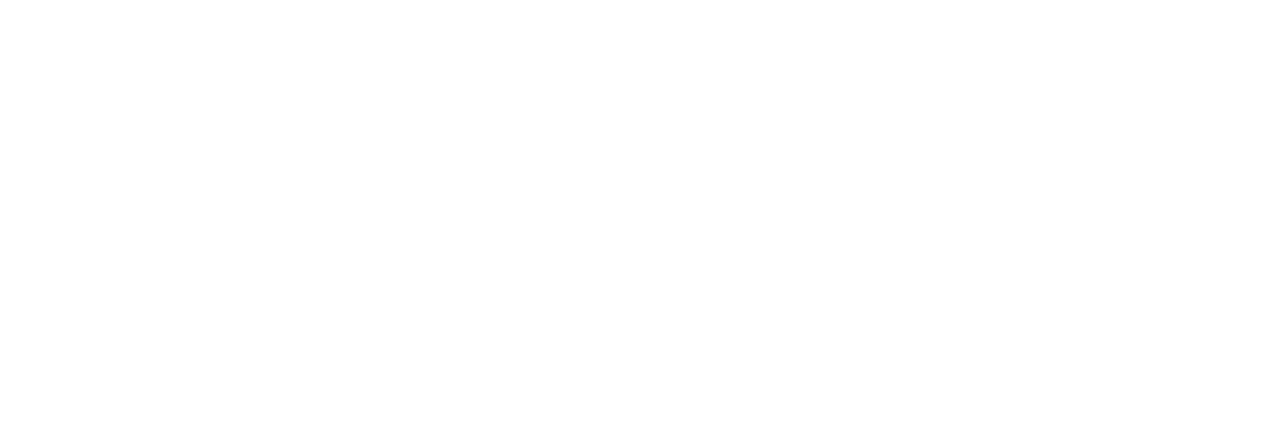
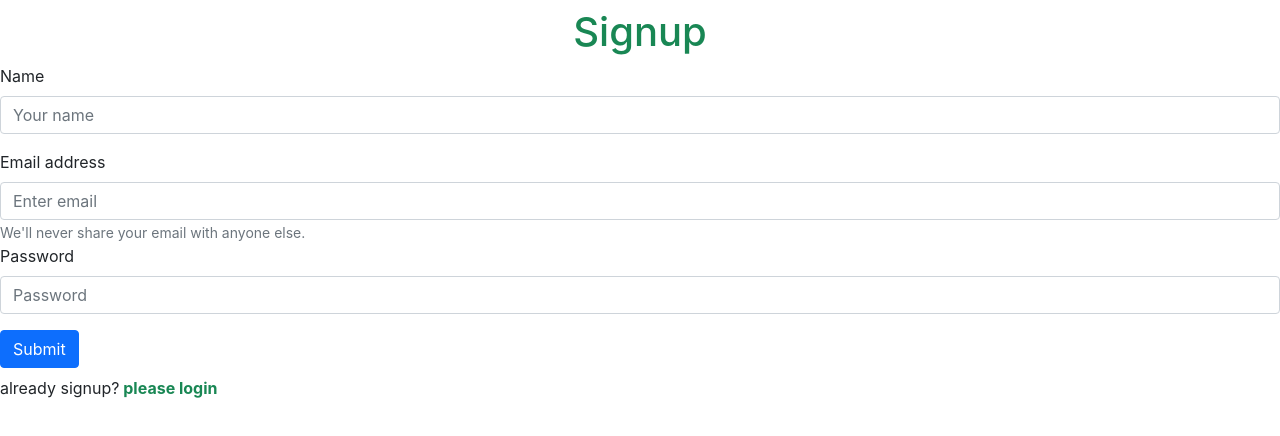
Before and after one commit to fahimabushra1/assignment-10, a React (Create React App) app: page /signup in a window 1280 px wide. Shown: the top 436 px of the page. Built offline with nearby package versions, Linux system fonts and the light colour scheme.

Commit message:
login and signup page

```diff
--- a/package.json
+++ b/package.json
@@ -7,9 +7,11 @@
     "@testing-library/react": "^13.1.1",
     "@testing-library/user-event": "^13.5.0",
     "bootstrap": "^5.1.3",
+    "firebase": "^9.6.11",
     "react": "^18.0.0",
     "react-bootstrap": "^2.2.3",
     "react-dom": "^18.0.0",
+    "react-firebase-hooks": "^5.0.3",
     "react-router-dom": "^6.3.0",
     "react-scripts": "5.0.1",
     "web-vitals": "^2.1.4"
--- a/src/Pages/Login/Login.js
+++ b/src/Pages/Login/Login.js
@@ -1,9 +1,20 @@
 import React, { useRef } from "react";
 import { Button, Form } from "react-bootstrap";
+import { useSignInWithEmailAndPassword } from "react-firebase-hooks/auth";
 import { useNavigate } from "react-router-dom";
+import auth from "../../firebase.init";
 
 
 const Login = () => {
+
+    const [
+        signInWithEmailAndPassword,
+        user,
+        loading,
+        error,
+    ] = useSignInWithEmailAndPassword(auth);
+
+
     const emailRef = useRef('')
     const passwordRef = useRef('')
     const navigate = useNavigate()
@@ -13,9 +24,8 @@ const Login = () => {
         event.preventDefault()
         const email = emailRef.current.value
         const password = passwordRef.current.value
-    }
-    const navigateSignUp = event => {
-        navigate('/Signup')
+        signInWithEmailAndPassword(email, password)
+        console.log(email, password)
     }
 
     return (
@@ -41,7 +51,7 @@ const Login = () => {
                     Submit
                 </Button>
             </Form>
-            <p>New to our site?<span className="text-success" onClick={navigateSignUp}>please sign up</span></p>
+            <p className="mt-2">New to our site?<span className="text-success cursor-pointer fw-bold" onClick={() => navigate('/signup')}> please signup</span></p>
         </div>
     )
 
--- a/src/Pages/ServicesDetail/ServiceDetail.js
+++ b/src/Pages/ServicesDetail/ServiceDetail.js
@@ -24,8 +24,7 @@ const ServiceDetail = () => {
             <h4>Inclusion: {service?.inclusion}</h4>
             <h4>Exclusion: {service?.exclusion}</h4>
             <p>{service?.description}</p>
-
-        </div>
+</div>
     )
 }
 
--- a/src/Pages/Shared/Header/Header.js
+++ b/src/Pages/Shared/Header/Header.js
@@ -1,20 +1,16 @@
 import React from "react";
-import { Container, Nav, Navbar } from "react-bootstrap";
+import { NavLink } from "react-router-dom";
 
 
 const Header = () => {
     return (
-        <div className="mx-5">
-            <Navbar sticky="top" collapseOnSelect expand="lg" bg="muted" variant="success">
-                <Container>
-                    <Navbar.Brand href="/home">Sundarban Parjatan</Navbar.Brand>
-                    <Nav className="me-auto">
-                        <Nav.Link href="home#services">Services</Nav.Link>
-                        <Nav.Link href="home#reviews">Reviews</Nav.Link>
-                    </Nav>
-                </Container>
-            </Navbar>
-        </div>
+        <nav className="d-flex justify-content-end mb-5 mt-2">
+            <NavLink className={'me-5 text-decoration-none text-success fw-bold'} to='/' >Home</NavLink>
+            <NavLink className={'me-5 text-decoration-none text-success fw-bold'} to='/blogs'>Blogs</NavLink>
+            <NavLink className={'me-5 text-decoration-none text-success fw-bold'} to='/about'>About</NavLink>
+            <NavLink className={'me-5 text-decoration-none text-success fw-bold'} to='/signup'>Signup</NavLink>
+            <NavLink className={'me-5 text-decoration-none text-success fw-bold'} to='/login'>Login</NavLink>
+        </nav>
     )
 
 }
--- a/src/Pages/Signup/Signup.js
+++ b/src/Pages/Signup/Signup.js
@@ -1,13 +1,66 @@
-import React from "react";
+import React, { useRef } from "react";
+import { Button, Form } from "react-bootstrap";
+import { useNavigate } from "react-router-dom";
+import { useCreateUserWithEmailAndPassword } from 'react-firebase-hooks/auth';
+import auth from '../../firebase.init'
+
 
 
 const Signup = () => {
+
+
+    const [
+        createUserWithEmailAndPassword,
+        user,
+        loading,
+        error,
+    ] = useCreateUserWithEmailAndPassword(auth);
+
+    const emailRef = useRef('')
+    const passwordRef = useRef('')
+    const nameRef = useRef('')
+    const navigate = useNavigate()
+    if(user){
+        navigate('/home')
+    }
+
+
+    const handleSubmit = event => {
+        event.preventDefault()
+        const email = emailRef.current.value
+        const password = passwordRef.current.value
+        const name = nameRef.current.value
+        createUserWithEmailAndPassword(email, password)
+        console.log(name, email, password)
+    }
+
     return (
-        <div>
+        <div className="w-100 mx-auto">
+            <h1 className="text-center text-success mt-2">Signup</h1>
+            <Form onSubmit={handleSubmit}>
+                <Form.Group className="mb-3" controlId="formBasicText">
+                    <Form.Label>Name</Form.Label>
+                    <Form.Control ref={nameRef} type="text" placeholder="Your name" required />
+                </Form.Group>
+                <Form.Group controlId="formBasicEmail">
+                    <Form.Label>Email address</Form.Label>
+                    <Form.Control ref={emailRef} type="email" placeholder="Enter email" required />
+                    <Form.Text className="text-muted">
+                        We'll never share your email with anyone else.
+                    </Form.Text>
+                </Form.Group>
 
+                <Form.Group className="mb-3" controlId="formBasicPassword">
+                    <Form.Label>Password</Form.Label>
+                    <Form.Control ref={passwordRef} type="password" placeholder="Password" required />
+                </Form.Group>
+                <Button variant="primary" type="submit">
+                    Submit
+                </Button>
+            </Form>
+            <p className="mt-2">already signup?<span className="text-success cursor-pointer fw-bold" onClick={() => navigate('/login')}> please login</span></p>
         </div>
     )
-
 }
 
 export default Signup;
--- /dev/null
+++ b/src/firebase.init.js
@@ -0,0 +1,22 @@
+// Import the functions you need from the SDKs you need
+import { initializeApp } from "firebase/app";
+import {getAuth} from 'firebase/auth'
+// TODO: Add SDKs for Firebase products that you want to use
+// https://firebase.google.com/docs/web/setup#available-libraries
+
+// Your web app's Firebase configuration
+const firebaseConfig = {
+    apiKey: "AIzaSyBjRAFYkV0Tfuc1yfH3_VpDPAdLEZ3eggM",
+    authDomain: "sundarban-parjatan.firebaseapp.com",
+    projectId: "sundarban-parjatan",
+    storageBucket: "sundarban-parjatan.appspot.com",
+    messagingSenderId: "959718501434",
+    appId: "1:959718501434:web:31ee83bc591958c033d903"
+};
+
+// Initialize Firebase
+const app = initializeApp(firebaseConfig);
+
+const auth = getAuth(app)
+
+export default auth;
```
Also changed, not shown: 1 other file (tests, documents, lock files or other folders).
